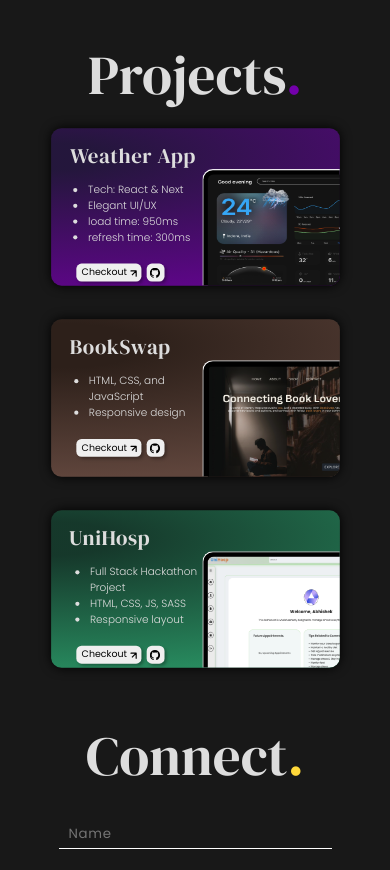
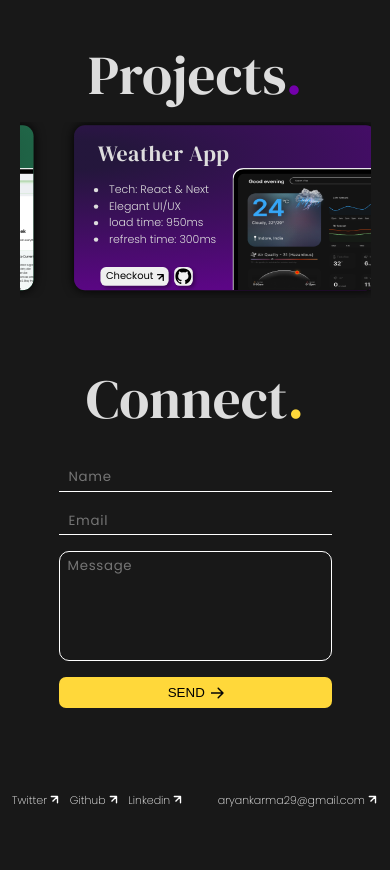
Before and after one commit to Aryankarma/Personal-Portfolio, a Next.js app: page / in a window 390 px wide. Shown: the part 1120-1990 px from the top of the page. After the commit the page ends 1932 px from the top, so only its background shows below. Built offline with nearby package versions, Linux system fonts and the light colour scheme; a web font is replaced by a local one.

Commit message:
added hover

```diff
--- a/app/App.css
+++ b/app/App.css
@@ -700,6 +700,19 @@
     .projectFeatures{
       font-size: 10px;
     }
+
+    .slick-slide, .slide-active, .slick-current{
+      width: 88vw !important;
+      scale: 1.1;
+      transform: translate(72px, 10px);
+    }
+    .slick-arrow{
+      display: none !important;
+    }
+    .slick-list{
+      height: 176px;
+    }
+
     .checkoutbtn{
       margin: .5rem 0 0 0;
     }
--- a/app/components/TextAnimation.jsx
+++ b/app/components/TextAnimation.jsx
@@ -4,10 +4,39 @@ import React, { useState, useEffect } from "react";
 import styles from './TextAnimation.module.scss'
 import Image from "next/image";
 
-const words = ['Web Developer', 'Web Designer', 'Tech Enthusiast'];
+let words = ['Web Developer', 'Web Designer', 'Tech Enthusiast'];
 
 
 function TextAnimation() {
+
+
+
+  // useEffect(()=>{
+  //   function handleHover() {
+  //     let hoverTimer;
+
+  //     function handleMouseEnter() {
+  //       hoverTimer = setTimeout(() => {
+  //         console.log('Hovered for over 3 seconds!');
+  //         words = ["Serial Killer"]
+  //         wordFlick();
+  //       }, 3000);
+  //     }
+
+  //     function handleMouseLeave() {
+  //       clearTimeout(hoverTimer);
+  //     }
+
+  //     const hoverElement = document.querySelector(".whoami");
+
+  //     hoverElement.addEventListener('mouseenter', handleMouseEnter);
+  //     hoverElement.addEventListener('mouseleave', handleMouseLeave);
+  //   }
+
+  //   handleHover();
+  // })
+
+
   const [part, setPart] = useState('');
   let i = 0;
   let offset = 0;
@@ -50,11 +79,10 @@ function TextAnimation() {
 
   useEffect(() => {
     wordFlick();
-
-  }, []); // Run once when the component mounts
+  }, []);
 
   return (
-      <div id={styles.subhead}> A {part}</div>
+      <div id={styles.subhead} className="whoami"> A {part}</div>
   );
 }
 
--- a/app/page.jsx
+++ b/app/page.jsx
@@ -63,6 +63,32 @@ useEffect(()=>{
   };
 
 }, [])
+
+
+  useEffect(()=>{
+    function handleHover() {
+      let hoverTimer;
+
+      function handleMouseEnter() {
+        hoverTimer = setTimeout(() => {
+          console.log('Hovered for over 3 seconds!');
+          hoverElement.innerHTML = "Killed"
+        }, 3000);
+      }
+
+      function handleMouseLeave() {
+        clearTimeout(hoverTimer);
+      }
+
+      const hoverElement = document.querySelector("#skillsheading");
+
+      hoverElement.addEventListener('mouseenter', handleMouseEnter);
+      hoverElement.addEventListener('mouseleave', handleMouseLeave);
+    }
+
+    handleHover();
+  })
+
 
 // Side progress bar script
 useEffect(()=>{
@@ -218,7 +244,6 @@ useEffect(()=>{
 
 }, [])
 
-
   return <>
 
 <div id='fixpadding' className="pagecontainer">
@@ -276,7 +301,7 @@ useEffect(()=>{
 
   {/* skills page */}
   <div id='skillspage' className="page">
-    <div className="head">Skills<span id="headdotlightblue">.</span></div>
+    <div id='skillsheading' className="head">Skills<span id="headdotlightblue">.</span></div>
 
     <div className="contentBox">
       <div id="skillscircle">
@@ -366,7 +391,7 @@ useEffect(()=>{
 
     <div className="head">Projects<span id="headdotpurple">.</span></div>
 
-    <div style={{background:"none", boxShadow:'none'}} className="contentBox" id='removeMobile'>
+    <div style={{background:"none", boxShadow:'none'}} className="contentBox" id=''>
       <Slider {...settings}>
 
       <div className="projectBox projectBox1">
@@ -479,121 +504,6 @@ useEffect(()=>{
       </Slider>
     </div>
 
-    <div style={{background:"none", boxShadow:'none'}} className="contentBox">
-      <div style={{scale:"1.05",marginTop: "1.5rem"}} id='projectBoxContainer' className='removeDesktop' >
-
-
-        <div className="projectBox projectBox1">
-
-          <div className="laptop">
-            <img src="/img/weather-app.png" alt="" />
-          </div>
-
-          <div className="projectAbout">
-            <div className="projectHeading">
-              <h5 style={{ margin: "0", marginLeft: "-5%" }}>Weather App</h5>
-            </div>
-            <div className="projectFeatures">
-              <ul style={{ paddingLeft: "10%", listStyle: "disc" }}>
-                <li>Tech: React & Next</li>
-                <li>Elegant UI/UX</li>
-                <li>load time: 950ms </li>
-                <li>refresh time: 300ms</li>
-              </ul>
-            </div>
-            <div className="checkoutbtn">
-              <a href="https://weather-app-aryankarma.vercel.app/" target="_blank">
-                <button href="">
-                  <p> Checkout
-                    <img className='arrowimg' style={{ scale: "2", marginLeft: ".3rem" }} src="/svg/Arrow1.svg" alt="" />
-                  </p>
-                </button>
-              </a>
-              <a href="https://github.com/aryankarma/weatherapp" target="_blank">
-                <button className='github' href="">
-                    <img className='githubimg' style={{height:"10px"}} src="/svg/github.svg" alt="" />
-                </button>
-              </a>
-            </div>
-          </div>
-
-        </div>
-
-
-        <div className="projectBox projectBox2">
-
-          <div className="laptop">
-            <img src="/img/bookswap.png" alt="" />
-          </div>
-
-          <div className="projectAbout">
-            <div className="projectHeading">
-              <h5 style={{ margin: "0", marginLeft: "-5%" }}>BookSwap</h5>
-            </div>
-            <div className="projectFeatures">
-              <ul style={{ paddingLeft: "10%", listStyle: "disc" }}>
-                <li>HTML, CSS, and JavaScript</li>
-                <li>Responsive design</li>
-              </ul>
-            </div>
-            <div className="checkoutbtn">
-              <a href="" target="_blank">
-                <button href="">
-                  <p> Checkout
-                    <img className='arrowimg' style={{ scale: "2", marginLeft: ".3rem" }} src="/svg/Arrow1.svg" alt="" />
-                  </p>
-                </button>
-              </a>
-              <a href="https://github.com/aryankarma/bookswap" target="_blank">
-                <button className='github' href="">
-                    <img className='githubimg' style={{height:"10px"}} src="/svg/github.svg" alt="" />
-                </button>
-              </a>
-            </div>
-          </div>
-
-        </div>
-
-
-        <div className="projectBox projectBox3">
-
-          <div className="laptop">
-            <img src="/img/UniHosp.png" alt="" />
-          </div>
-
-          <div className="projectAbout">
-            <div className="projectHeading">
-              <h5 style={{ margin: "0", marginLeft: "-5%" }}>UniHosp</h5>
-            </div>
-            <div className="projectFeatures">
-              <ul style={{ paddingLeft: "10%", listStyle: "disc" }}>
-                <li>Full Stack Hackathon Project</li>
-                <li>HTML, CSS, JS, SASS</li>
-                <li>Responsive layout</li>
-              </ul>
-            </div>
-            <div className="checkoutbtn">
-              <a href="/" target="_blank">
-                <button href="">
-                  <p> Checkout
-                    <img className='arrowimg' style={{ scale: "2", marginLeft: ".3rem" }} src="/svg/Arrow1.svg" alt="" />
-                  </p>
-                </button>
-              </a>
-              <a href="https://github.com/glxymesh/unihosp" target="_blank">
-                <button className='github' href="">
-                    <img className='githubimg' style={{height:"10px"}} src="/svg/github.svg" alt="" />
-                </button>
-              </a>
-            </div>
-          </div>
-
-        </div>
-
-
-      </div>
-    </div>
-
 
     {/* <div id='removeMobile' className="hr">
       <div className="circle"></div>
```
